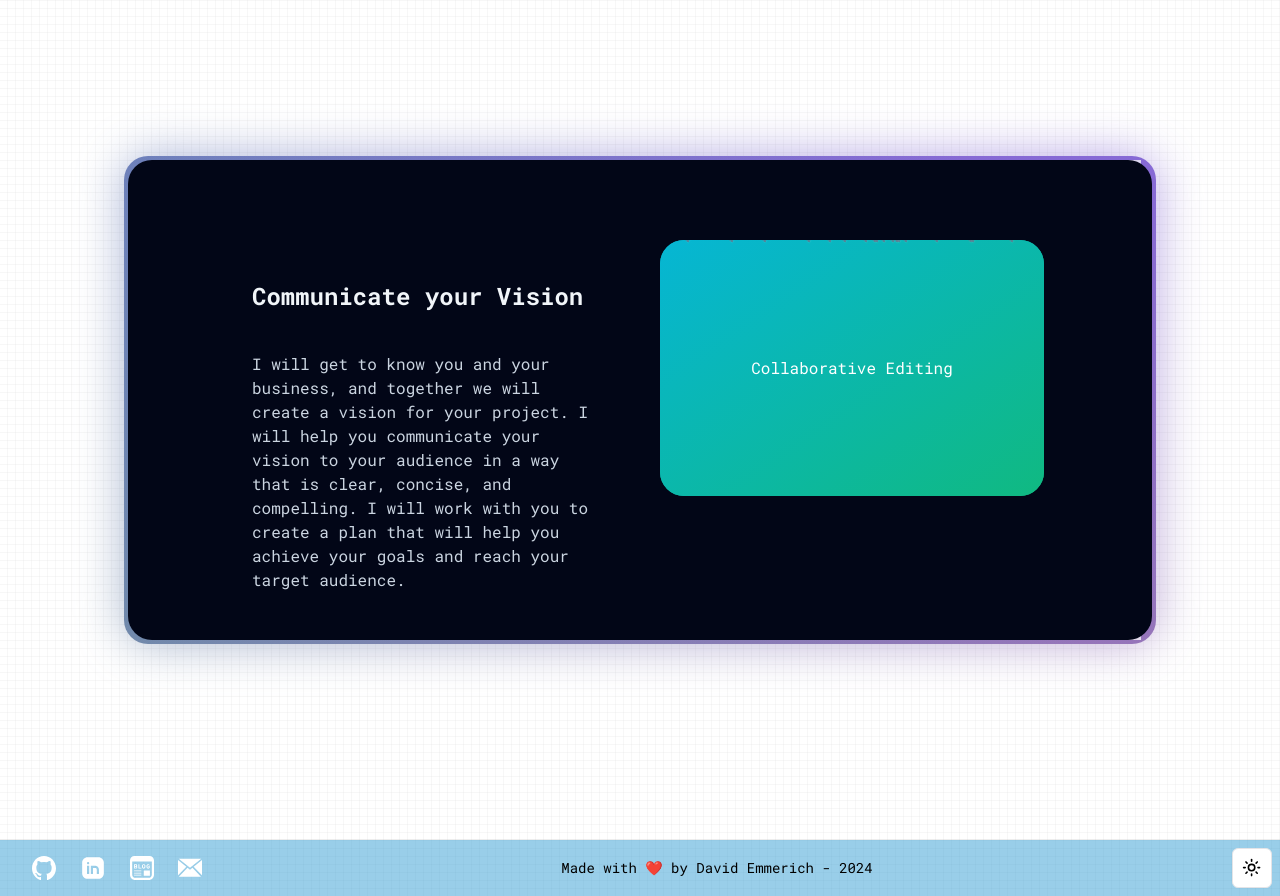
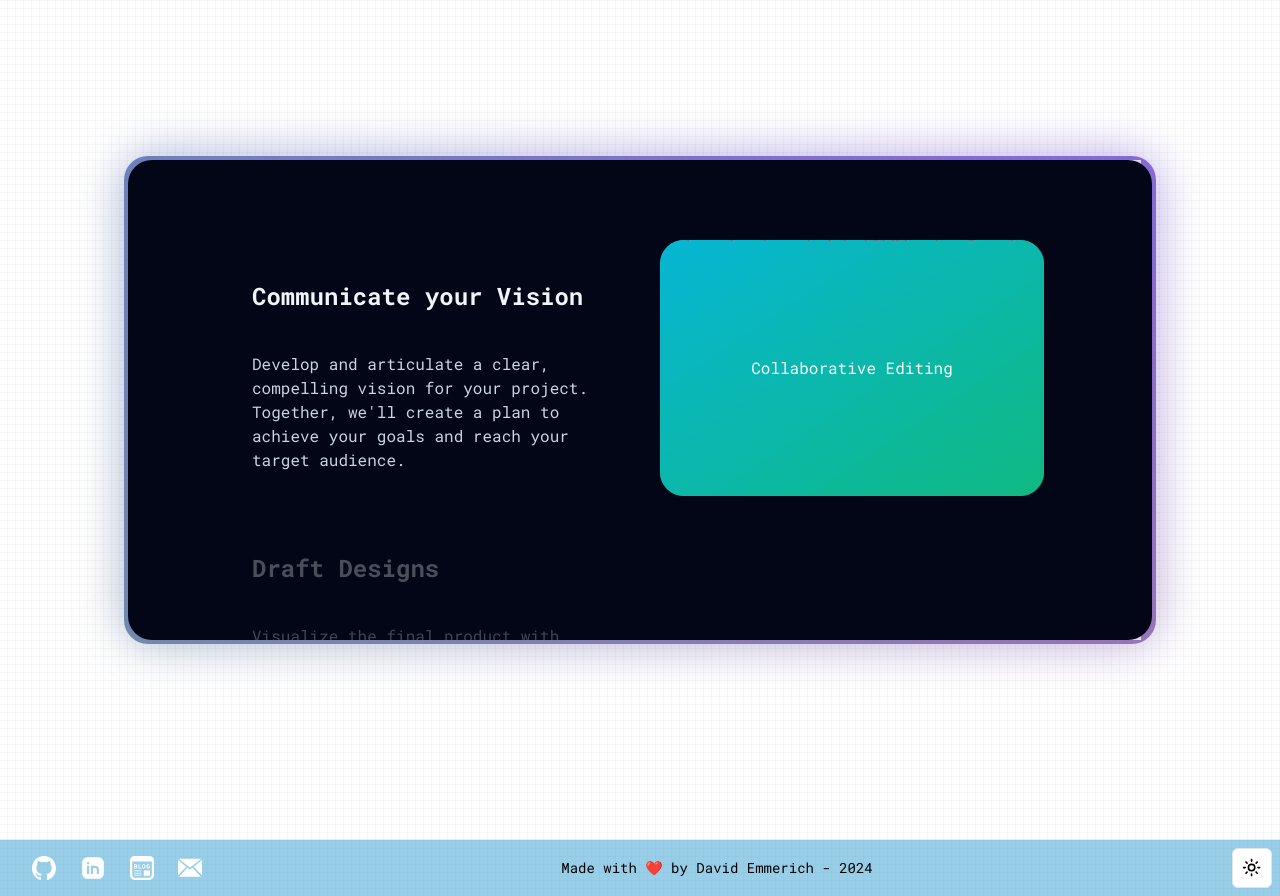
Before and after one commit to Squasmn/portfolio, a Next.js app: page /services in a window 1280 px wide. Built offline with nearby package versions, Linux system fonts and the light colour scheme.

Commit message:
minor fix tsconfig and srervices

```diff
--- a/src/components/ServicesComponents/StickyScrollReveal.tsx
+++ b/src/components/ServicesComponents/StickyScrollReveal.tsx
@@ -8,7 +8,7 @@ const content = [
   {
     title: "Communicate your Vision",
     description:
-      "I will get to know you and your business, and together we will create a vision for your project. I will help you communicate your vision to your audience in a way that is clear, concise, and compelling. I will work with you to create a plan that will help you achieve your goals and reach your target audience.",
+      "Develop and articulate a clear, compelling vision for your project. Together, we'll create a plan to achieve your goals and reach your target audience.",
     content: (
       <div className="h-full w-full bg-[linear-gradient(to_bottom_right,var(--cyan-500),var(--emerald-500))] flex items-center justify-center text-white relative">
         <Meteors number={40} className="absolute inset-0 z-10" />
@@ -19,7 +19,7 @@ const content = [
   {
     title: "Draft Designs",
     description:
-      "We will create a draft design of that will either help you visualize the final product, or help me to build your precise vision. I will work with you to refine the design until it meets your expectations. I will provide you with a detailed timeline and budget for the project, and keep you informed of the progress every step of the way.",
+      "Visualize the final product with draft designs. Refine the design to meet your expectations with a detailed timeline and budget provided.",
     content: (
       <div className="h-full w-full  flex items-center justify-center text-white">
         <Meteors number={40} className="absolute inset-0 z-10" />
@@ -30,7 +30,7 @@ const content = [
   {
     title: "Technical Solution",
     description:
-      "Experienced in various technologies, I will provide you with a technical solution that meets your needs. I will work with you to ensure that the solution is scalable, secure, and reliable. I will provide you with a detailed plan for which technologies are required and their implementation. I will work with you to ensure that the solution meets your expectations and is delivered on time and on budget.",
+      "Deliver scalable, secure, and reliable technical solutions. Ensure the solution meets your expectations and is delivered on time and within budget.",
     content: (
       <div className="h-full w-full bg-[linear-gradient(to_bottom_right,var(--orange-500),var(--yellow-500))] flex items-center justify-center text-white">
         <Meteors number={40} className="absolute inset-0 z-10" />
@@ -41,7 +41,7 @@ const content = [
   {
     title: "Deliver Success",
     description:
-      "My Websites aim to provide optimal user experience, fast loading times, and mobile responsiveness. I will work with you to ensure that your website is optimized for search engines and social media. This will prepare your business for the future and help you to reach your target audience. ",
+      "Provide optimal user experience, fast loading times, and mobile responsiveness. Optimize for search engines and social media to reach your audience.",
     content: (
       <div className="h-full w-full bg-[linear-gradient(to_bottom_right,var(--cyan-500),var(--emerald-500))] flex items-center justify-center text-white">
         <Meteors number={40} className="absolute inset-0 z-10" />
@@ -52,7 +52,7 @@ const content = [
   {
     title: "Maintainance and Support",
     description:
-      "Who's better suited to maintain than the creator himself? I provide maintenance and support for our project, always striving to achieve mutual content.",
+      "Offer ongoing maintenance and support to ensure mutual satisfaction. Determine the best approach and budgeting plan for your project's success.",
     content: (
       <div className="h-full w-full bg-[linear-gradient(to_bottom_right,var(--cyan-500),var(--emerald-500))] flex items-center justify-center text-white">
         <Meteors number={40} className="absolute inset-0 z-10" />
@@ -63,12 +63,19 @@ const content = [
   {
     title: "Custom Enquiries",
     description:
-      "I am always open to discuss custom projects and ideas. I will work with you to create a custom solution that meets your needs. All projects are unique and require a unique approach and I'm already curious to learn what you have planned!",
+      "Discuss and create custom solutions tailored to your unique needs. Eager to learn about your plans and provide a unique approach.",
     content: (
       <div className="h-full w-full  flex items-center justify-center text-white">
         <Meteors number={40} className="absolute inset-0 z-10" />
         <div className="z-20">Collaborative Editing</div>
       </div>
+    ),
+  },
+  {
+    title: "",
+    description: "",
+    content: (
+      <div className="h-full w-full  flex items-center justify-center text-white"></div>
     ),
   },
 ];
```
Also changed, not shown: .eslintrc.json.
